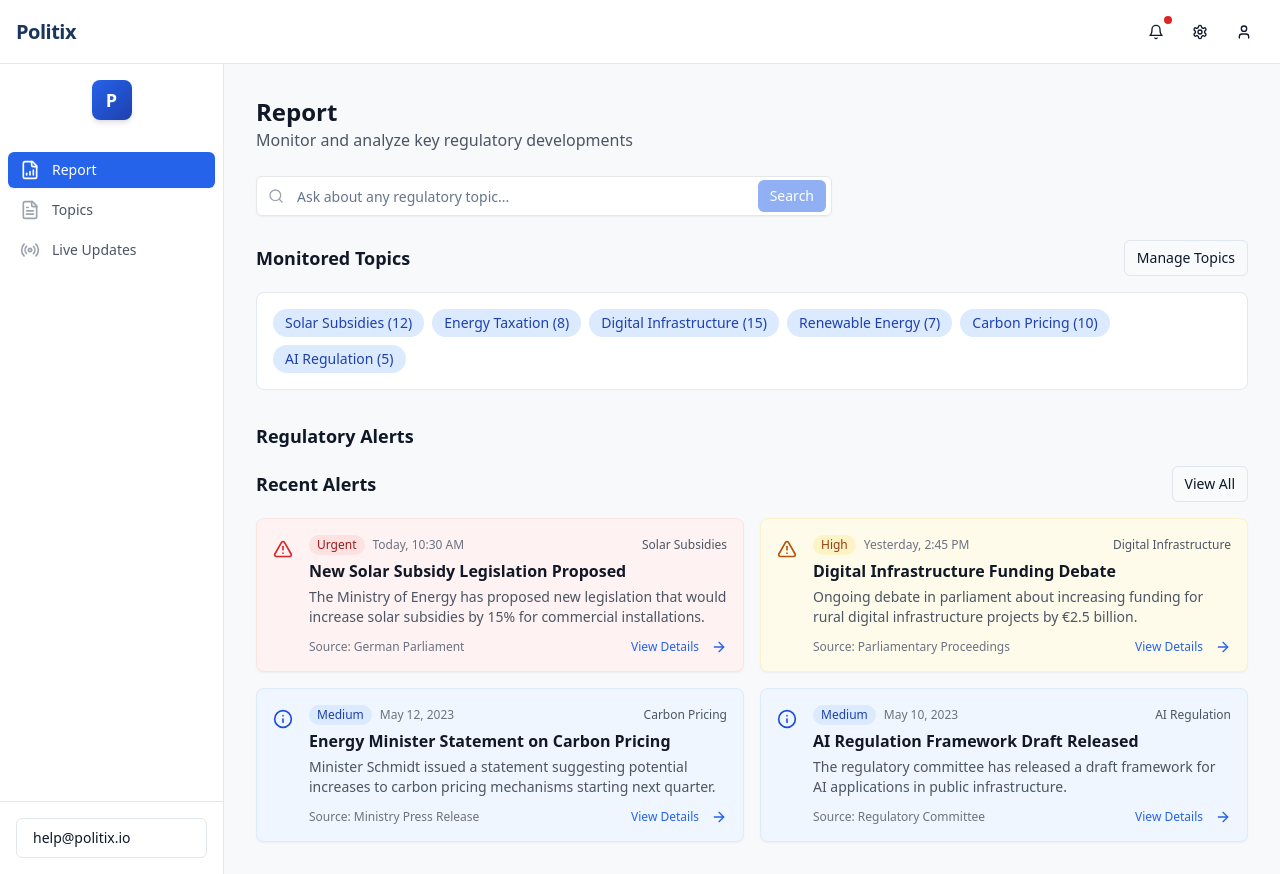
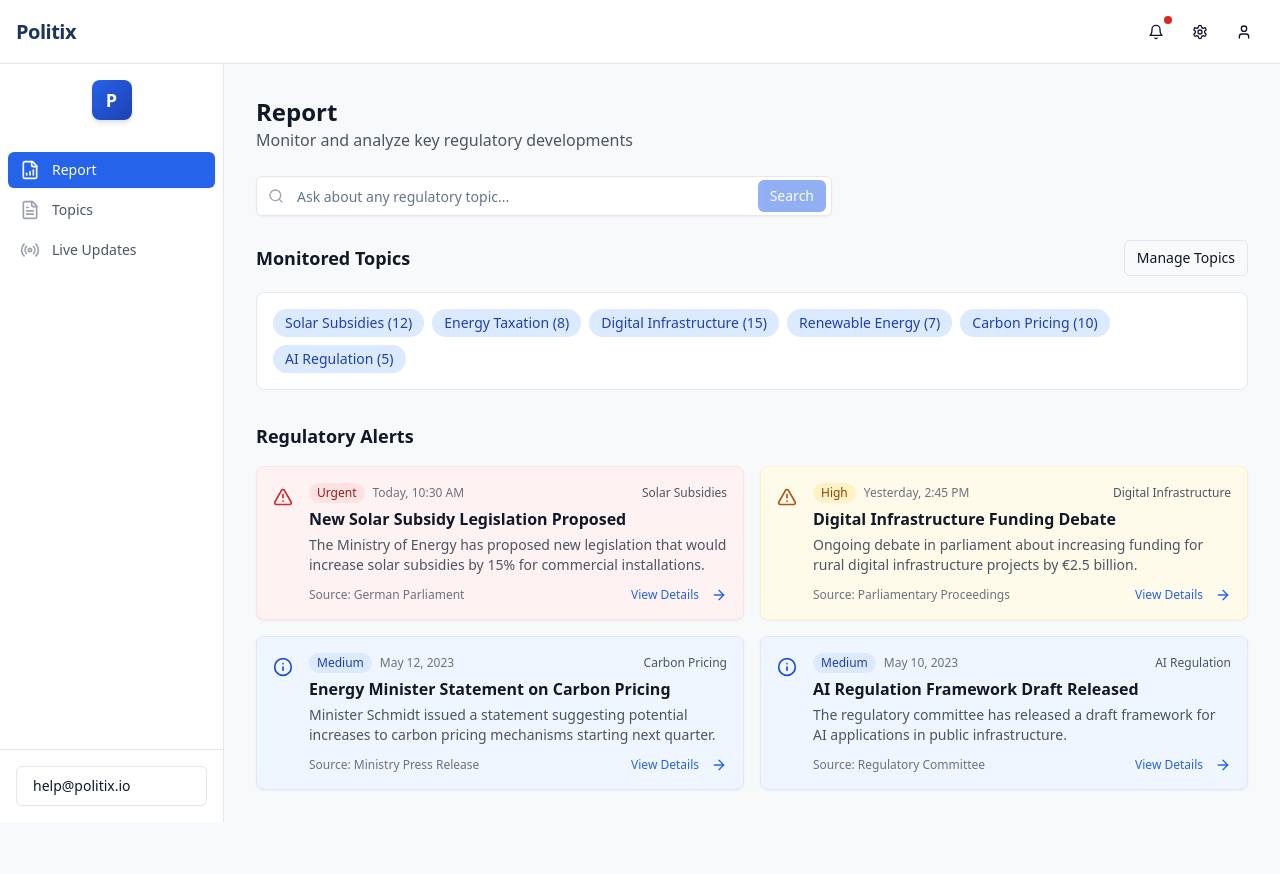
Before and after one commit to laraselin-avci/pulse-visionary-strategy, a React (Vite) app: page /report in a window 1280 px wide. After the commit the page ends 822 px from the top, so only its background shows below. Built offline with nearby package versions, Linux system fonts and the light colour scheme.

Commit message:
Remove Recent Alerts Header
Remove the redundant "Recent Alerts" header from the Report page.

```diff
--- a/src/components/dashboard/AlertsList.tsx
+++ b/src/components/dashboard/AlertsList.tsx
@@ -16,9 +16,10 @@ interface Alert {
 
 interface AlertsListProps {
   alerts: Alert[];
+  showHeader?: boolean;
 }
 
-export const AlertsList: React.FC<AlertsListProps> = ({ alerts }) => {
+export const AlertsList: React.FC<AlertsListProps> = ({ alerts, showHeader = false }) => {
   const { toast } = useToast();
 
   const handleAlertClick = (alertId: string) => {
@@ -30,12 +31,14 @@ export const AlertsList: React.FC<AlertsListProps> = ({ alerts }) => {
 
   return (
     <div className="animate-slide-up" style={{ animationDelay: '0.3s' }}>
+      {showHeader && (
         <div className="flex items-center justify-between mb-4">
           <h2 className="text-lg font-semibold text-gray-900">Recent Alerts</h2>
           <Button variant="outline" size="sm">
             View All
           </Button>
         </div>
+      )}
       <div className="grid grid-cols-1 md:grid-cols-2 gap-4">
         {alerts.map((alert) => (
           <AlertCard
--- a/src/pages/Report.tsx
+++ b/src/pages/Report.tsx
@@ -102,7 +102,7 @@ const Report = () => {
       {/* Insights/Alerts */}
       <div className="mt-8">
         <h2 className="text-lg font-semibold mb-4">Regulatory Alerts</h2>
-        <AlertsList alerts={filteredAlerts} />
+        <AlertsList alerts={filteredAlerts} showHeader={false} />
       </div>
     </MainLayout>
   );
```
Lines whose indentation alone changed are shown as unchanged.
